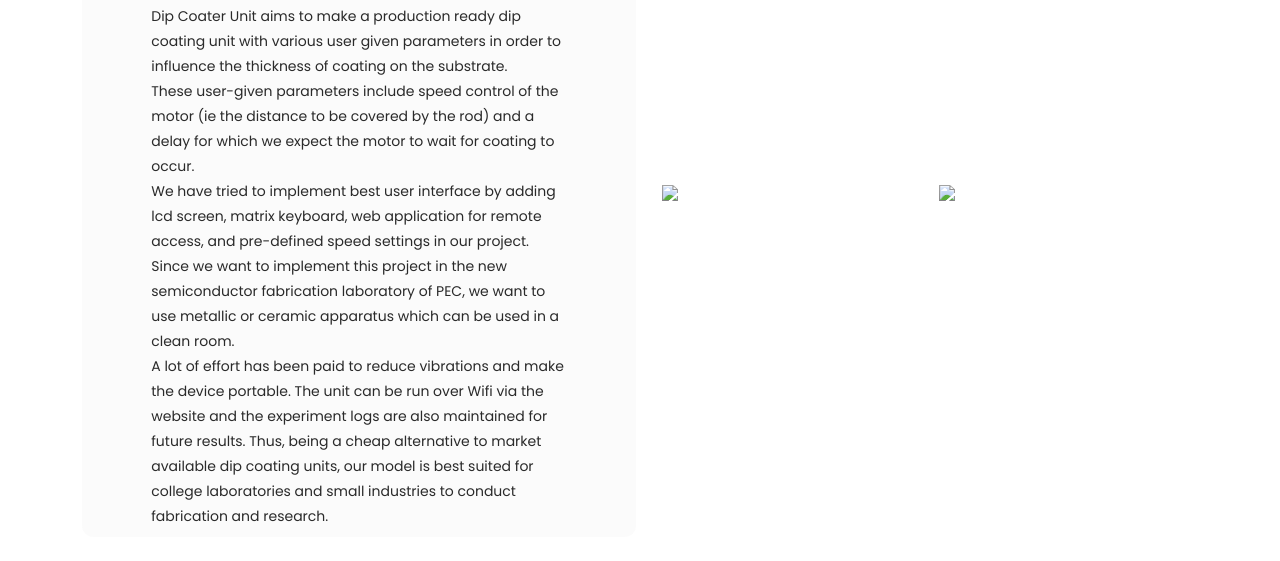
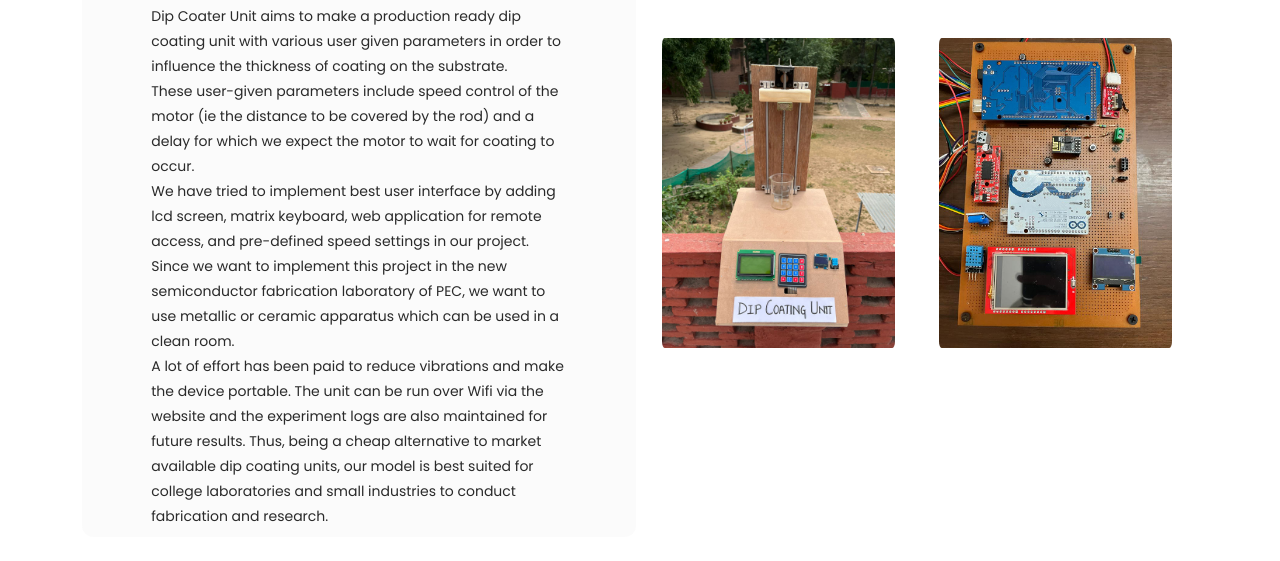
Before and after one commit to kannan-gill/majorProject, a website: page about.html in a window 1280 px wide. Shown: the part 207-768 px from the top of the page. Drawn offline with nearby package versions, Linux system fonts and the light colour scheme.

Commit message:
about images

```diff
--- a/about.html
+++ b/about.html
@@ -89,10 +89,10 @@ https://templatemo.com/tm-569-edu-meeting
             </div>
             <div class="row w-50 m-1">
                 <div class="col-md-6 my-2">
-                  <img class="aboutImage" src="../templatemo_569_edu_meeting/assets/images/dcu4.png"/>
+                  <img class="aboutImage" src="./assets/images/dcu4.png"/>
                 </div>
                 <div class="col-md-6 my-2">
-                  <img class="aboutImage" src="../templatemo_569_edu_meeting/assets/images/dcu3.png"/>
+                  <img class="aboutImage" src="./assets/images/dcu3.png"/>
                 </div>
             </div>
         </div>
```
